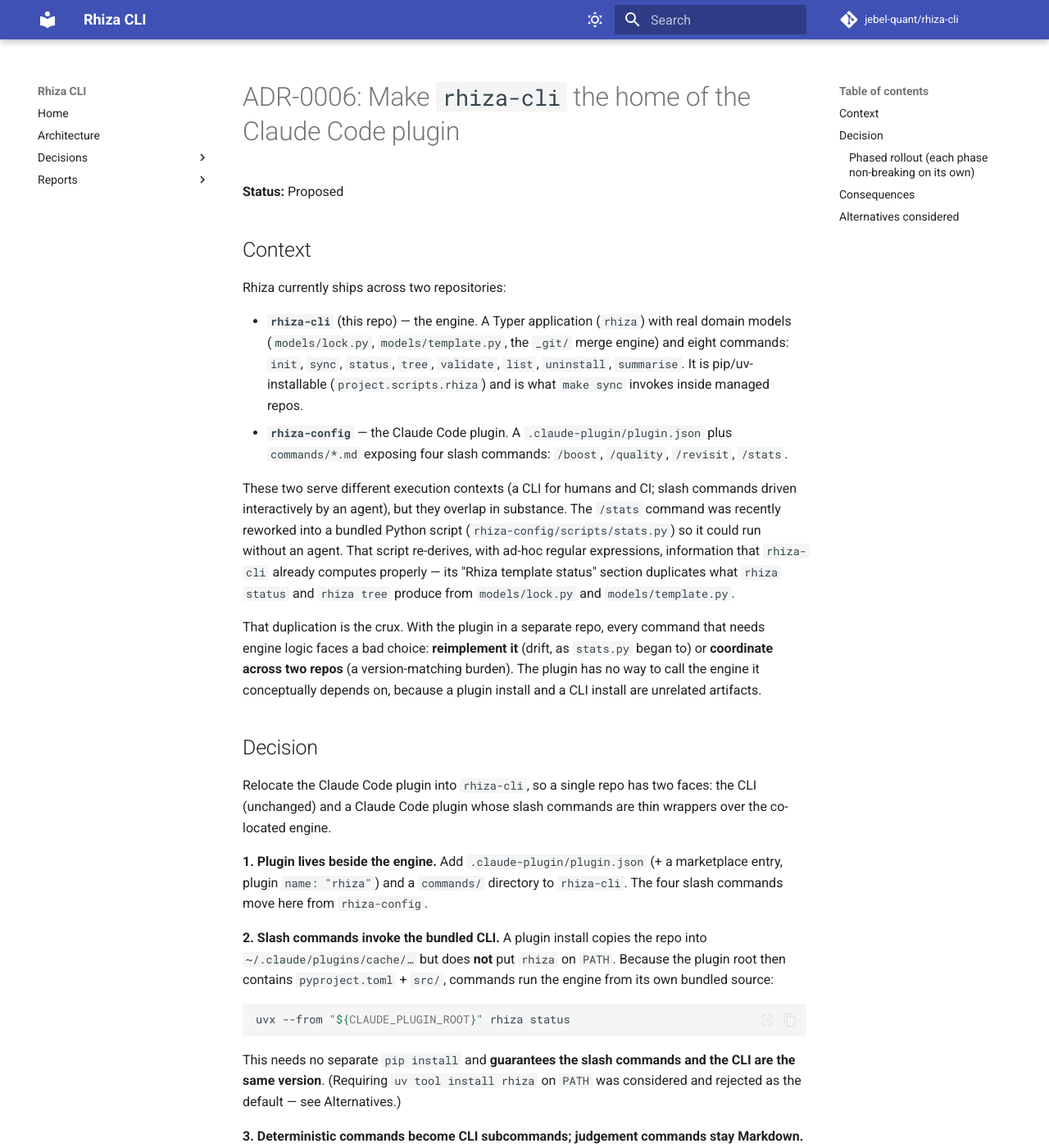
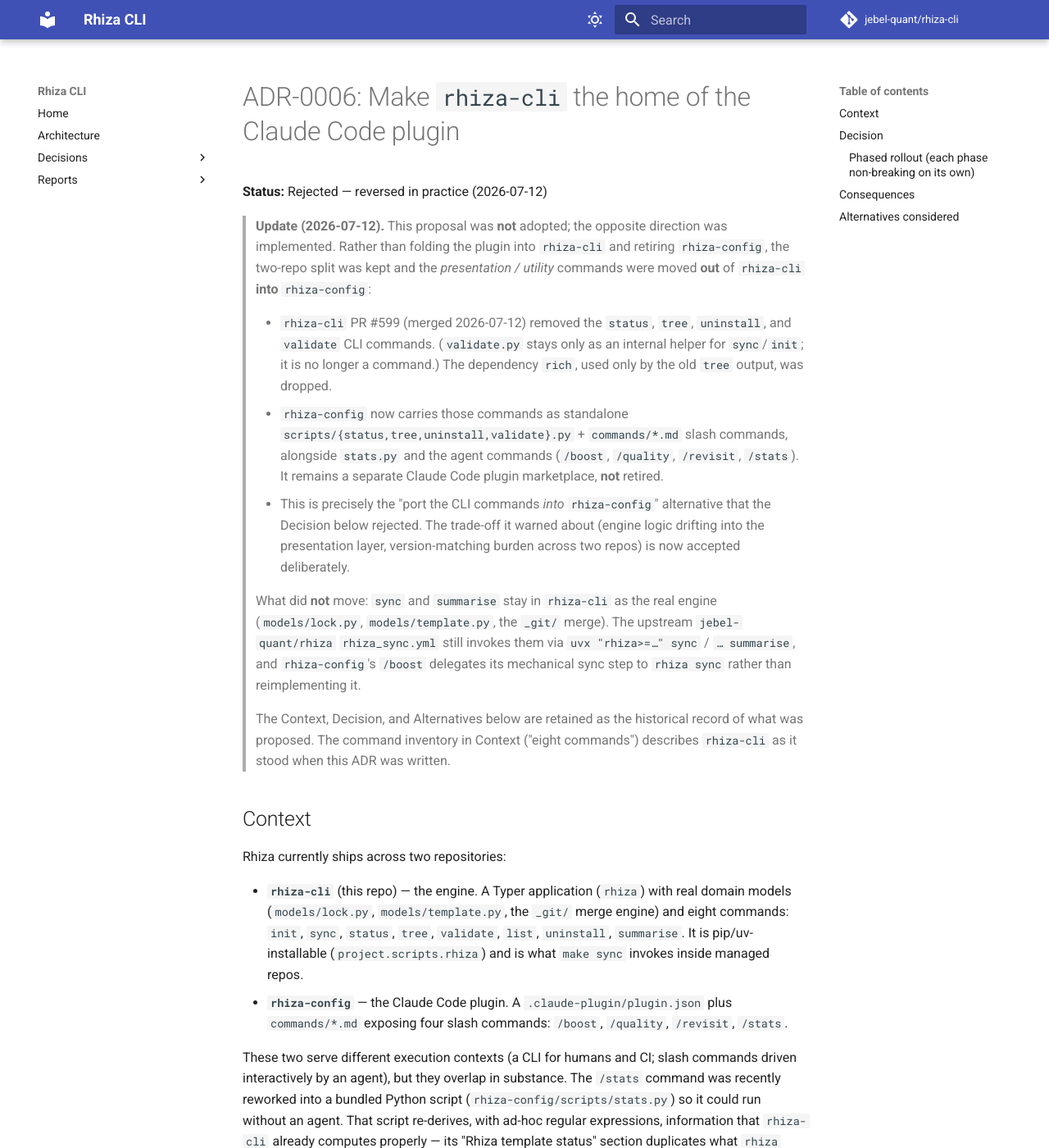
Before and after one commit to Jebel-Quant/rhiza-cli, an MkDocs documentation site: the page built from docs/adr/0006-rhiza-cli-as-claude-plugin.md, in a window 1280 px wide and 1400 px high. Shown: the whole window at 82% size. Built offline with MkDocs 1.6.1 and Material for MkDocs 9.7.7, drawn with Linux system fonts in a browser that asks for light colours; comment, search, counter and statistics services are not loaded.

Commit message:
docs(adr): mark ADR-0006 as rejected/reversed in practice (#601)
ADR-0006 proposed folding the Claude Code plugin into rhiza-cli and
retiring rhiza-config. The opposite was implemented: PR #599 removed the
status/tree/uninstall/validate commands from rhiza-cli, and rhiza-config
now carries them as standalone scripts + slash commands (and was not
retired) — the "port CLI commands into rhiza-config" alternative the ADR
had rejected.

Update the status to Rejected (reversed in practice), add a dated update
block documenting the actual outcome (sync/summarise stay in rhiza-cli
as the engine), and reflect the new status in the ADR index. Original
Context/Decision/Alternatives retained as historical record.

Co-authored-by: Claude Opus 4.8 (1M context) <noreply@anthropic.com>

```diff
--- a/docs/adr/0006-rhiza-cli-as-claude-plugin.md
+++ b/docs/adr/0006-rhiza-cli-as-claude-plugin.md
@@ -1,6 +1,35 @@
 # ADR-0006: Make `rhiza-cli` the home of the Claude Code plugin
 
-**Status:** Proposed
+**Status:** Rejected — reversed in practice (2026-07-12)
+
+> **Update (2026-07-12).** This proposal was **not** adopted; the opposite
+> direction was implemented. Rather than folding the plugin into `rhiza-cli` and
+> retiring `rhiza-config`, the two-repo split was kept and the *presentation /
+> utility* commands were moved **out** of `rhiza-cli` **into** `rhiza-config`:
+>
+> - `rhiza-cli` PR #599 (merged 2026-07-12) removed the `status`, `tree`,
+>   `uninstall`, and `validate` CLI commands. (`validate.py` stays only as an
+>   internal helper for `sync`/`init`; it is no longer a command.) The dependency
+>   `rich`, used only by the old `tree` output, was dropped.
+> - `rhiza-config` now carries those commands as standalone
+>   `scripts/{status,tree,uninstall,validate}.py` + `commands/*.md` slash
+>   commands, alongside `stats.py` and the agent commands
+>   (`/boost`, `/quality`, `/revisit`, `/stats`). It remains a separate Claude
+>   Code plugin marketplace, **not** retired.
+> - This is precisely the "port the CLI commands *into* `rhiza-config`"
+>   alternative that the Decision below rejected. The trade-off it warned about
+>   (engine logic drifting into the presentation layer, version-matching burden
+>   across two repos) is now accepted deliberately.
+>
+> What did **not** move: `sync` and `summarise` stay in `rhiza-cli` as the real
+> engine (`models/lock.py`, `models/template.py`, the `_git/` merge). The
+> upstream `jebel-quant/rhiza` `rhiza_sync.yml` still invokes them via
+> `uvx "rhiza>=…" sync` / `… summarise`, and `rhiza-config`'s `/boost` delegates
+> its mechanical sync step to `rhiza sync` rather than reimplementing it.
+>
+> The Context, Decision, and Alternatives below are retained as the historical
+> record of what was proposed. The command inventory in Context ("eight
+> commands") describes `rhiza-cli` as it stood when this ADR was written.
 
 ## Context
 
```
Also changed, not shown: docs/adr/README.md (+2 -2 lines).
